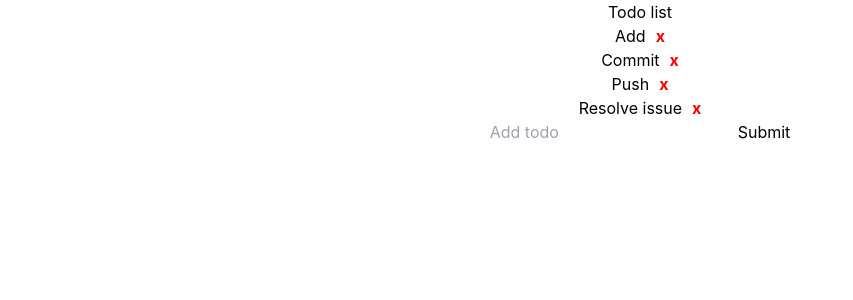
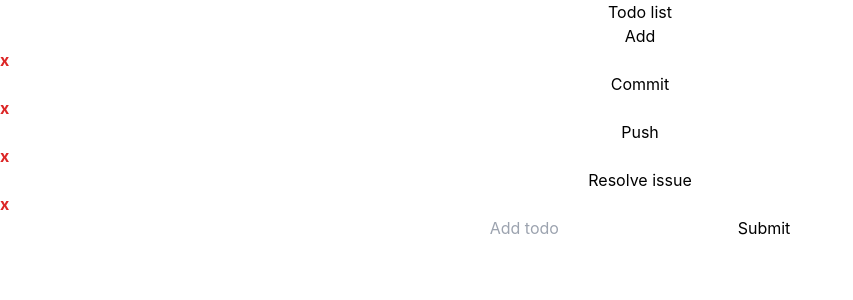
Before and after one commit to KarlOL82/react-practice, a React (Create React App) app: page / in a window 1280 px wide. Shown: the top 300 px of the page, without its empty margins (0-853 px from the left). Built offline with nearby package versions, Linux system fonts and the light colour scheme.

Commit message:
button not working with tailwind

```diff
--- a/src/App.js
+++ b/src/App.js
@@ -67,14 +67,15 @@ function DeleteTodo({ todo, setTodos }) {
 
   return (
     <span
+      className="flex text-red-600 font-bold m-left-10 cursor: cursor-pointer"
       onClick={handleDeleteTodo}
       role="button"
-      style={{
-        color: "red",
-        fontWeight: "bold",
-        marginLeft: 10,
-        cursor: "pointer",
-      }}
+      // style={{
+      //   color: "red",
+      //   fontWeight: "bold",
+      //   marginLeft: 10,
+      //   cursor: "pointer",
+      // }}
     >
       x
     </span>
@@ -101,8 +102,9 @@ function AddTodo({ setTodos }) {
   return (
     // Simple form for adding items to the list
     <form onSubmit={handleAddTodo}>
-      <input name="addTodo" placeholder="Add todo" ref={inputRef} />
-      <button type="submit">Submit</button>
+
+      <input className="border-solid" name="addTodo" placeholder="Add todo" ref={inputRef} />
+      <button className="border-solid" type="submit">Submit</button>
     </form>
   );
 }
```
